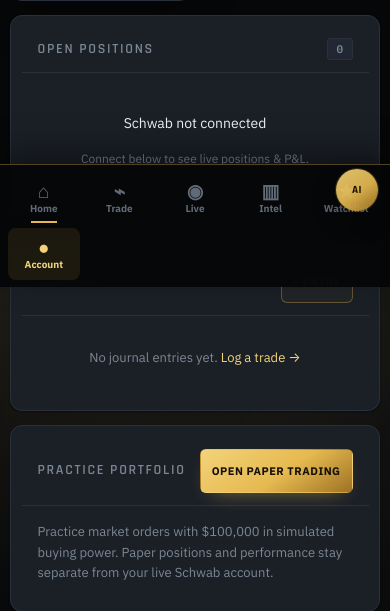
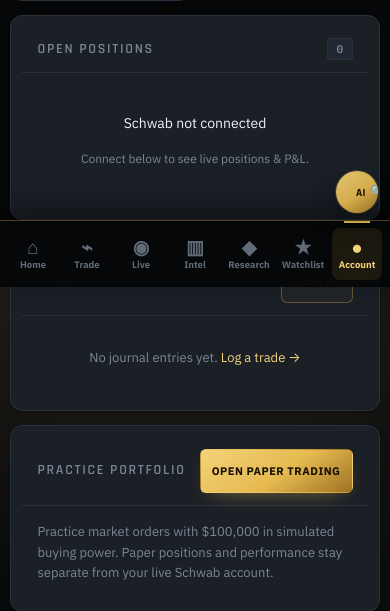
Before and after one commit to HAULTRAAISYSTEMS/rockkstaar-trade-assistant, a Flask app: page /account in a window 390 px wide. Shown: the part 557-1168 px from the top of the page. Run offline with Flask 3, Linux system fonts and the light colour scheme; data that the repository does not hold is empty; parts of the project's set-up code (start-up, migrations or seed data) failed here and were passed over; some libraries are stand-ins or nearby versions.

Commit message:
Fix the mobile nav: missing Research tab, wrapped row, AI pill covering tabs
Three problems on the phone layout.

Research existed in the desktop nav but was never added to the mobile bar, so
the Fundamentals and Research Desk pages had no mobile entry point at all.

The mobile bar declared grid-template-columns: repeat(5, ...) while the template
rendered six items, so the sixth wrapped onto a second row. Adding Research
would have made that worse. The bar is now flex with items at flex: 1 1 0, which
sizes to however many tabs exist rather than to a hardcoded count that has to be
kept in sync by hand.

The Ask-AI pill is position:fixed at bottom:24px, centred, at z-index 9998 while
the nav sits at 9997 - so on a phone it rendered on top of the bar and hid the
tabs beneath it. It now sits above the bar, clearing the home-indicator inset,
with !important so it beats both the inline style and the button's own hover
handlers. Tab label and icon sizes step down at 768px and again at 380px so
seven tabs fit without truncating.

Co-Authored-By: Claude Opus 5 <noreply@anthropic.com>
Claude-Session: https://claude.ai/code/session_01JBeYJ3UKXcT7ZJskdPRdav

```diff
--- a/static/css/mobile.css
+++ b/static/css/mobile.css
@@ -71,8 +71,7 @@
     position: fixed;
     inset: auto 0 0;
     z-index: 9997;
-    display: grid;
-    grid-template-columns: repeat(5, minmax(0, 1fr));
+    display: flex;
     padding: 6px 6px calc(6px + env(safe-area-inset-bottom, 0px));
     background: rgba(6, 7, 8, 0.97);
     border-top: 1px solid rgba(214, 166, 63, 0.22);
@@ -82,6 +81,7 @@
   }
 
   .mobile-app-nav__item {
+    flex: 1 1 0;
     min-width: 0;
     min-height: 50px;
     display: flex;
@@ -817,3 +817,24 @@ label,
   .detail-header { display:none; }
   .detail-wrap { scroll-behavior:smooth; }
 }
+
+
+/* The Ask-AI pill is fixed bottom-centre at z-index 9998; the mobile nav sits at
+   9997, so on a phone the pill covered the tabs beneath it. Lift it above the
+   bar, including the home-indicator inset. !important beats the inline style and
+   the hover handlers on the button. */
+@media (max-width: 768px) {
+  #ask-fab {
+    bottom: calc(74px + env(safe-area-inset-bottom, 0px)) !important;
+    padding: 10px 20px !important;
+    font-size: 13px !important;
+  }
+  .mobile-app-nav__item { font-size: 9.5px; }
+  .mobile-app-nav__icon { font-size: 17px; }
+}
+
+@media (max-width: 380px) {
+  .mobile-app-nav__item { font-size: 8.5px; gap: 2px; }
+  .mobile-app-nav__icon { font-size: 15px; }
+  #ask-fab { padding: 9px 16px !important; font-size: 12px !important; }
+}
--- a/templates/_elite_navigation.html
+++ b/templates/_elite_navigation.html
@@ -62,6 +62,9 @@
   <a href="{{ url_for('intel') }}" class="mobile-app-nav__item {{ 'is-active' if ep in ('intel', 'catalyst_calendar', 'sentiment', 'smart_money') }}" {% if ep in ('intel', 'catalyst_calendar', 'sentiment', 'smart_money') %}aria-current="page"{% endif %}>
     <span class="mobile-app-nav__icon" aria-hidden="true">▥</span><span>Intel</span>
   </a>
+  <a href="{{ url_for('fundamentals_page') }}" class="mobile-app-nav__item {{ 'is-active' if ep in ('fundamentals_page', 'research_page', 'stock_detail', 'stock_compare') }}" {% if ep in ('fundamentals_page', 'research_page', 'stock_detail', 'stock_compare') %}aria-current="page"{% endif %}>
+    <span class="mobile-app-nav__icon" aria-hidden="true">◆</span><span>Research</span>
+  </a>
   <a href="{{ url_for('watchlists_page') }}" class="mobile-app-nav__item {{ 'is-active' if ep == 'watchlists_page' }}" {% if ep == 'watchlists_page' %}aria-current="page"{% endif %}>
     <span class="mobile-app-nav__icon" aria-hidden="true">★</span><span>Watchlist</span>
   </a>
```
